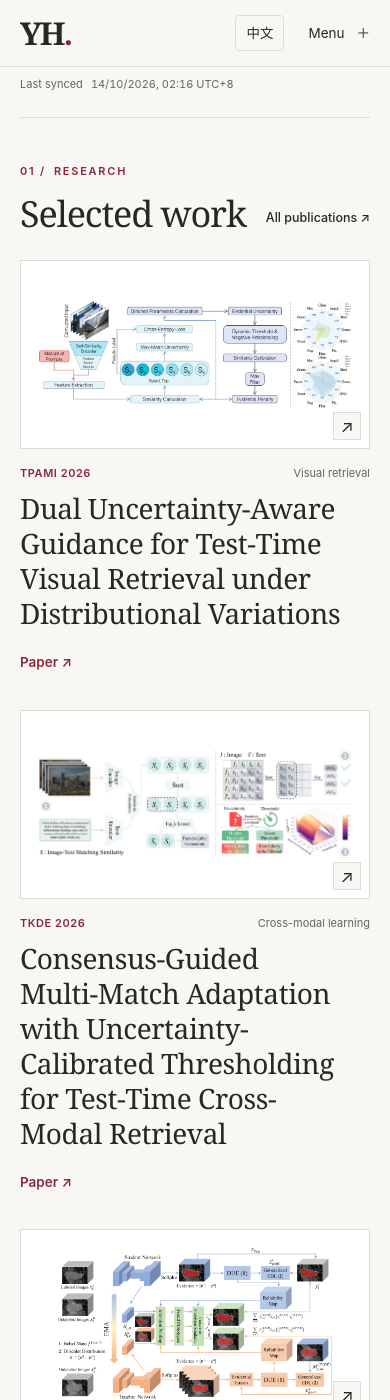
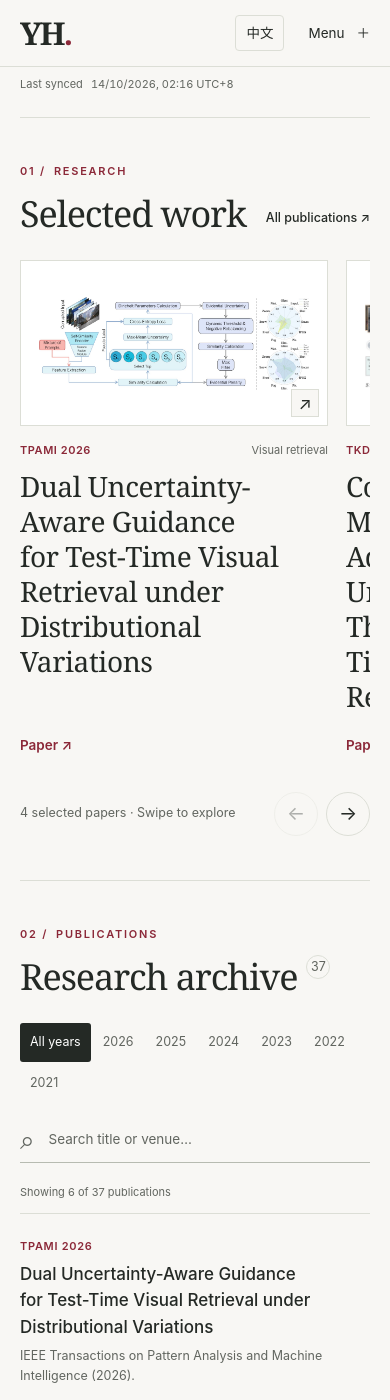
Before and after one commit to heyuanpengpku/heyuanpeng.github.io, a Jekyll site: the page built from _pages/about.md, in a window 390 px wide and 1400 px high, scrolled down 874 px. Built offline with Jekyll 4.4.1, drawn with Linux system fonts in a browser that asks for light colours; some of the changed text lies outside the part shown.

Commit message:
Add BAT3R to swipeable selected-work carousel

```diff
--- a/_includes/academic-home.html
+++ b/_includes/academic-home.html
@@ -32,8 +32,8 @@
 </div>
 <section class="section wrap" id="selected-work" aria-labelledby="selected-heading">
   <div class="section-heading"><div><p class="eyebrow section-index">01 / <span class="lang-en">Research</span><span class="lang-zh">研究</span></p><h2 id="selected-heading"><span class="lang-en">Selected work</span><span class="lang-zh">代表性研究</span></h2></div><a class="text-link" href="#publications"><span class="lang-en">All publications</span><span class="lang-zh">全部论文</span> <span aria-hidden="true">↗</span></a></div>
-  <div class="featured-grid">
-    {% assign featured = site.data.publications | where: 'featured', true %}
+  <div class="featured-grid" id="selected-work-track" tabindex="0" role="region" aria-roledescription="carousel" aria-labelledby="selected-heading">
+    {% assign featured = site.data.publications | where: 'featured', true | sort: 'featured_order' %}
     {% for paper in featured %}
     <article class="featured-paper">
       <a class="featured-image" href="{% if paper.url %}{{ paper.url }}{% else %}{{ paper.image | relative_url }}{% endif %}" target="_blank" rel="noopener noreferrer" aria-label="{% unless paper.url %}View figure: {% endunless %}{{ paper.title | escape }}"><img src="{{ paper.image | relative_url }}" alt="{{ paper.title | escape }} — research overview" width="640" height="360" loading="lazy" decoding="async"><span class="image-arrow" aria-hidden="true">↗</span></a>
@@ -43,6 +43,13 @@
     </article>
     {% endfor %}
   </div>
+  <div class="work-footer">
+    <p><span class="lang-en">{{ featured.size }} selected papers<span class="work-swipe-hint"> · Swipe to explore</span></span><span class="lang-zh">{{ featured.size }} 篇代表作<span class="work-swipe-hint"> · 左右滑动查看</span></span></p>
+    <div class="work-nav" hidden>
+      <button type="button" id="work-previous" aria-label="Previous papers" aria-controls="selected-work-track" disabled><span aria-hidden="true">←</span></button>
+      <button type="button" id="work-next" aria-label="Next papers" aria-controls="selected-work-track"><span aria-hidden="true">→</span></button>
+    </div>
+  </div>
 </section>
 {% include academic-publications.html %}
 {% include academic-experience.html %}
--- a/_layouts/academic.html
+++ b/_layouts/academic.html
@@ -19,6 +19,7 @@
   </script>
   <link rel="stylesheet" href="{{ '/assets/css/academic.css' | relative_url }}?v={{ site.time | date: '%s' }}">
   <script src="{{ '/assets/js/academic.js' | relative_url }}" defer></script>
+  <script src="{{ '/assets/js/selected-work.js' | relative_url }}" defer></script>
   <script src="{{ '/assets/js/scholar-stats.js' | relative_url }}" defer></script>
   <script type="application/ld+json">{"@context":"https://schema.org","@type":"Person","name":"Yuanpeng He","alternateName":"何垣鹏","url":"https://www.hyppyh.top/","image":"https://www.hyppyh.top/images/photos/hyp.png","affiliation":{"@type":"CollegeOrUniversity","name":"Peking University"},"sameAs":["https://scholar.google.com/citations?user=HaefBCQAAAAJ","https://orcid.org/0000-0001-9071-2260","https://github.com/heyuanpengpku"]}</script>
 <noscript><style>.menu-button,.language-button{display:none}#mobile-nav[hidden]{display:block!important}@media(min-width:641px){#mobile-nav[hidden]{display:none!important}}</style></noscript>
--- a/assets/css/academic.css
+++ b/assets/css/academic.css
@@ -446,14 +446,70 @@ html[data-language="zh"] .contact-section h2 {
   padding-bottom: 6px;
 }
 .featured-grid {
+  --work-gap: 28px;
   display: grid;
-  grid-template-columns: repeat(3, minmax(0, 1fr));
-  gap: 28px;
+  grid-template-columns: none;
+  grid-auto-flow: column;
+  grid-auto-columns: calc((100% - var(--work-gap) - var(--work-gap)) / 3);
+  gap: var(--work-gap);
+  overflow-x: auto;
+  overscroll-behavior-x: contain;
+  scroll-snap-type: x mandatory;
+  scroll-behavior: smooth;
+  scrollbar-width: thin;
+  scrollbar-color: var(--line) transparent;
+  padding-bottom: 16px;
+}
+.featured-grid:focus-visible {
+  outline: 2px solid var(--accent);
+  outline-offset: 6px;
+}
+.featured-grid::-webkit-scrollbar {
+  height: 4px;
+}
+.featured-grid::-webkit-scrollbar-thumb {
+  background: var(--line);
+  border-radius: 2px;
+}
+.work-footer {
+  display: flex;
+  align-items: center;
+  justify-content: space-between;
+  gap: 20px;
+  margin-top: 14px;
+  font-size: 12.5px;
+  color: var(--muted);
+}
+.work-nav {
+  display: flex;
+  gap: 8px;
+  flex-shrink: 0;
+}
+.work-nav button {
+  display: grid;
+  place-items: center;
+  width: 44px;
+  height: 44px;
+  padding: 0;
+  border: 1px solid var(--line);
+  border-radius: 50%;
+  color: var(--ink);
+  background: transparent;
+  font-size: 19px;
+}
+.work-nav button:not(:disabled):hover {
+  color: var(--accent);
+  border-color: var(--accent);
+}
+.work-nav button:disabled {
+  opacity: 0.35;
+  cursor: default;
 }
 .featured-paper {
   display: flex;
   flex-direction: column;
   min-width: 0;
+  scroll-snap-align: start;
 }
 .featured-image {
   position: relative;
@@ -996,7 +1052,7 @@ html[data-language="zh"] .contact-section h2 {
     padding: 8px;
   }
   .featured-grid {
-    gap: 22px;
+    --work-gap: 22px;
   }
 }
 
@@ -1066,7 +1122,8 @@ html[data-language="zh"] .contact-section h2 {
     font-size: 39px;
   }
   .featured-grid {
-    gap: 18px;
+    --work-gap: 18px;
+    grid-auto-columns: calc((100% - var(--work-gap)) / 2);
   }
   .featured-image img {
     padding: 10px;
@@ -1302,13 +1359,8 @@ html[data-language="zh"] .contact-section h2 {
     font-size: 11px;
   }
   .featured-grid {
-    grid-template-columns: minmax(0, 1fr);
-    gap: 30px;
-  }
-  .featured-paper {
-    display: grid;
-    grid-template-columns: minmax(0, 1fr);
-    gap: 0;
+    --work-gap: 18px;
+    grid-auto-columns: 88%;
   }
   .featured-image {
     aspect-ratio: 1.85;
@@ -1569,7 +1621,14 @@ html[data-language="zh"] .contact-section h2 {
     padding-block: 25px;
   }
   .featured-grid {
-    grid-template-columns: repeat(3, 1fr);
+    grid-auto-flow: row;
+    grid-auto-columns: auto;
+    grid-template-columns: repeat(2, minmax(0, 1fr));
+    overflow: visible;
+    scroll-snap-type: none;
+  }
+  .work-footer {
+    display: none;
   }
   .publication-row[hidden] {
     display: grid !important;
--- /dev/null
+++ b/assets/js/selected-work.js
@@ -0,0 +1,54 @@
+(() => {
+  "use strict";
+  const track = document.getElementById("selected-work-track");
+  const previous = document.getElementById("work-previous");
+  const next = document.getElementById("work-next");
+  if (!track || !previous || !next) return;
+  const reducedMotion = window.matchMedia("(prefers-reduced-motion: reduce)");
+
+  function updateControls() {
+    const maximum = track.scrollWidth - track.clientWidth;
+    previous.disabled = track.scrollLeft <= 2;
+    next.disabled = track.scrollLeft >= maximum - 2;
+    document.querySelector(".work-nav").hidden = maximum <= 2;
+    document.querySelectorAll(".work-swipe-hint").forEach((hint) => {
+      hint.hidden = maximum <= 2;
+    });
+  }
+  function step(direction) {
+    const card = track.querySelector(".featured-paper");
+    const gap = parseFloat(getComputedStyle(track).columnGap) || 0;
+    track.scrollBy({
+      left: direction * (card.getBoundingClientRect().width + gap),
+      behavior: reducedMotion.matches ? "instant" : "smooth",
+    });
+  }
+  function updateLanguage() {
+    const chinese = document.documentElement.dataset.language === "zh";
+    previous.setAttribute(
+      "aria-label",
+      chinese ? "向左查看代表作" : "Previous papers",
+    );
+    next.setAttribute("aria-label", chinese ? "向右查看代表作" : "Next papers");
+    track.setAttribute(
+      "aria-roledescription",
+      chinese ? "轮播展示" : "carousel",
+    );
+  }
+  previous.addEventListener("click", () => step(-1));
+  next.addEventListener("click", () => step(1));
+  track.addEventListener("scroll", updateControls, { passive: true });
+  track.addEventListener("keydown", (event) => {
+    if (event.target !== track) return;
+    if (event.key === "ArrowLeft" || event.key === "ArrowRight") {
+      event.preventDefault();
+      step(event.key === "ArrowRight" ? 1 : -1);
+    }
+  });
+  if ("ResizeObserver" in window)
+    new ResizeObserver(updateControls).observe(track);
+  else window.addEventListener("resize", updateControls);
+  document.addEventListener("site-language-change", updateLanguage);
+  updateLanguage();
+  updateControls();
+})();
```
Also changed, not shown: README.md (+4 -2 lines), _data/publications.json (+11 -4 lines).
